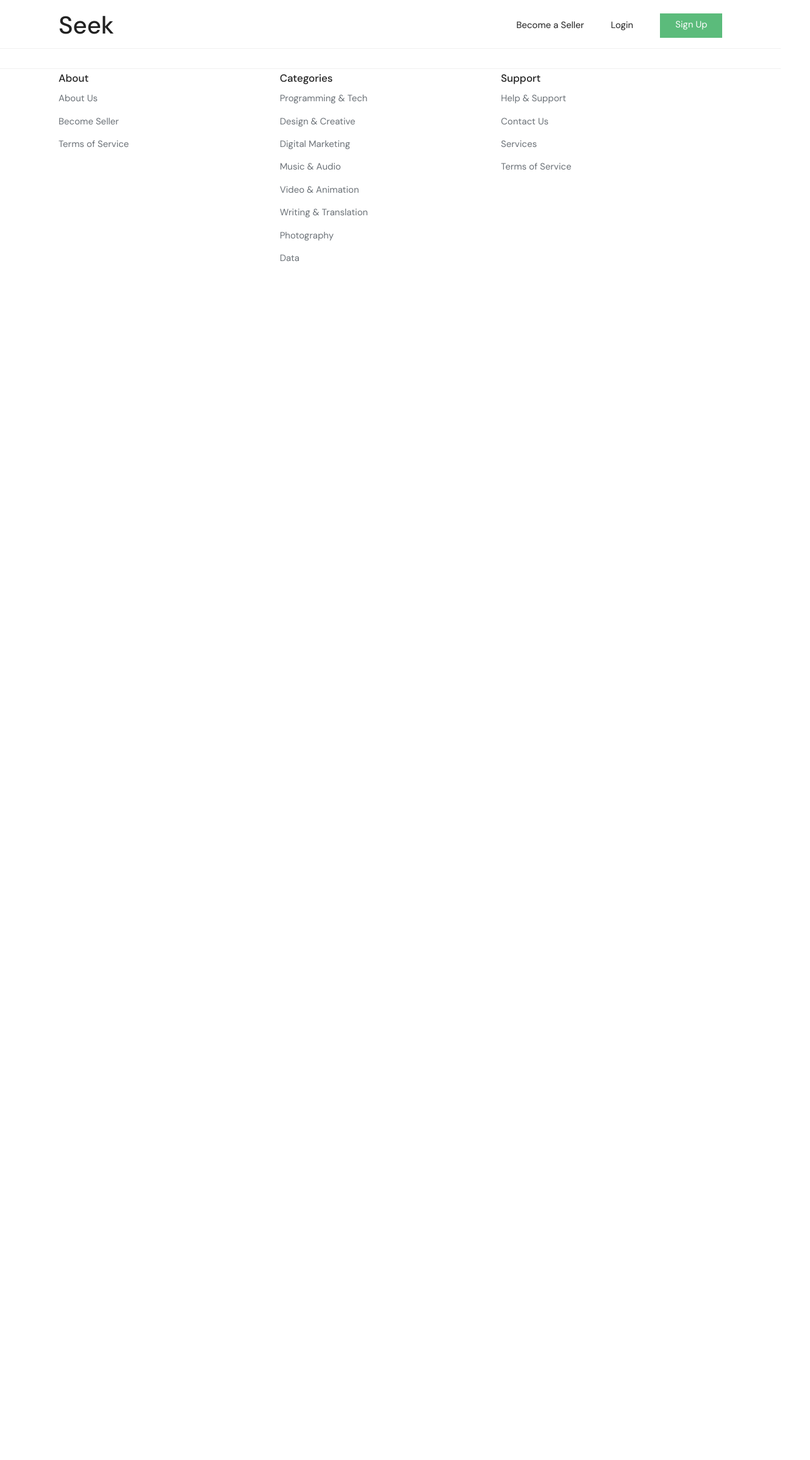
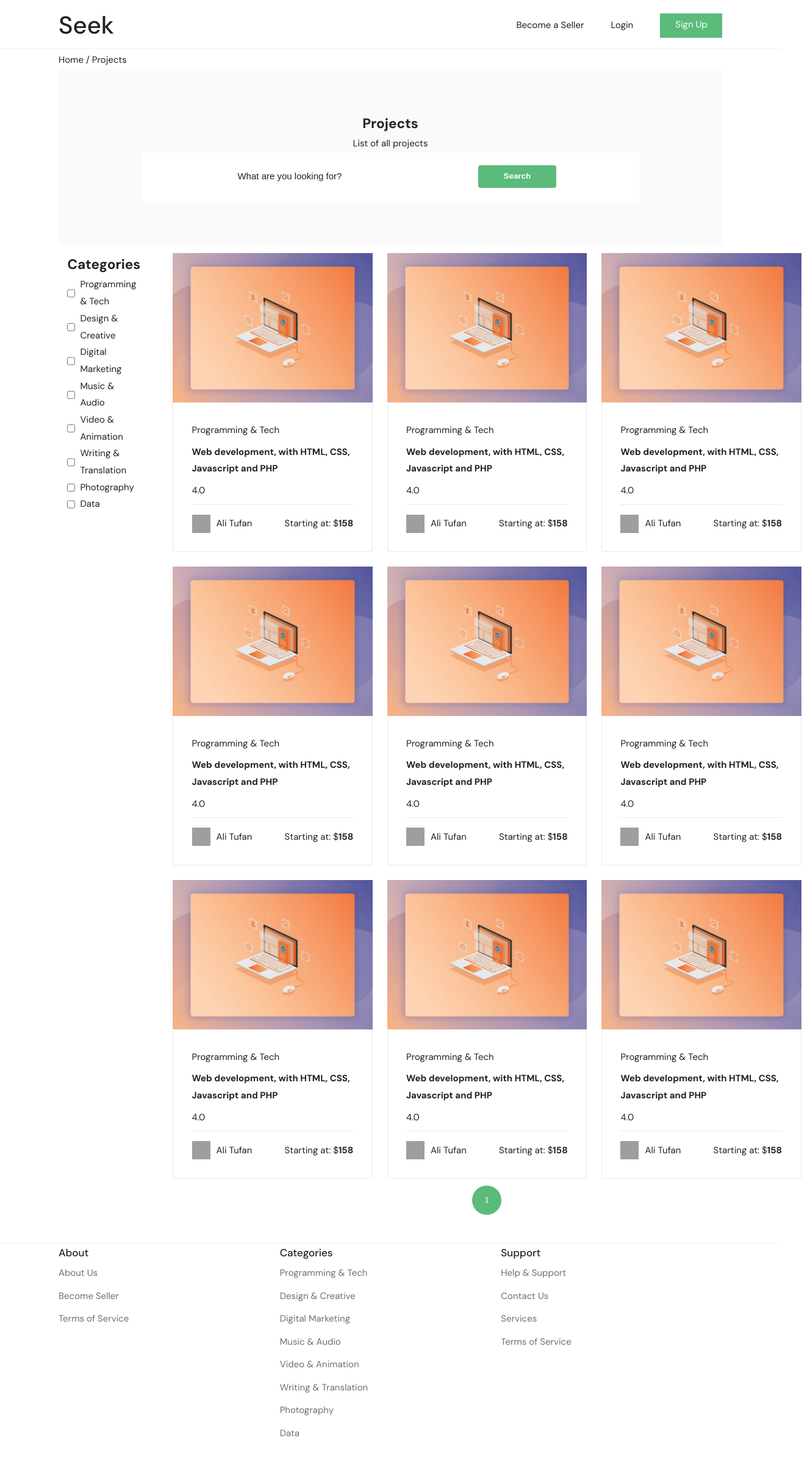
Before and after one commit to Mariga94/seek, a React (Vite) app in the folder client/: page /projects in a window 1280 px wide. Shown: the whole page at 61% size, 1328 px wide, since content can reach past the window. Before the commit the page ends 800 px from the top, so only its background shows below. Built offline with nearby package versions, Linux system fonts and the light colour scheme; grey boxes are pictures that could not be loaded.

Commit message:
Add projects section

```diff
--- a/client/src/App.tsx
+++ b/client/src/App.tsx
@@ -1,6 +1,6 @@
 import { BrowserRouter, Route, Routes } from "react-router-dom";
 import { Navbar, Footer } from "./components";
-import { Home, Talent } from "./pages";
+import { Home, Talent,Project } from "./pages";
 import "./App.css";
 
 function App() {
@@ -11,6 +11,7 @@ function App() {
         <Routes>
           <Route path="/" element={<Home />} />
           <Route path="/services" element={<Talent />} />
+          <Route path="/projects" element={<Project/>}/>
         </Routes>
       </main>
       <Footer />
--- a/client/src/pages/Home/Home.tsx
+++ b/client/src/pages/Home/Home.tsx
@@ -24,7 +24,7 @@ const Home = () => {
           </h1>
           <p className="home-para">Turn your idea into a reality</p>
           <div className="home-div-container">
-            <Link to="/work">Find Work</Link>
+            <Link to="/projects">Find Work</Link>
             <Link to="/services">Find Talent</Link>
           </div>
         </div>
--- /dev/null
+++ b/client/src/pages/Project/Project.tsx
@@ -0,0 +1,88 @@
+import { useState } from "react";
+import { TalentCard } from "../../components";
+import { categories } from "../../constant";
+import "./Project.css";
+
+const itemsPerPage = 9;
+const Project = () => {
+  const [currentPage, setCurrentPage] = useState(1);
+  const allItems = [
+    <TalentCard />,
+    <TalentCard />,
+    <TalentCard />,
+    <TalentCard />,
+    <TalentCard />,
+    <TalentCard />,
+    <TalentCard />,
+    <TalentCard />,
+    <TalentCard />,
+  ];
+  // handle pagination
+  const handlePagination = (pageNumber: number): void => {
+    setCurrentPage(pageNumber);
+  };
+
+  // calc start index and end index of the items to be displayed
+  const startIndex = (currentPage - 1) * itemsPerPage;
+  const endIndex = startIndex + itemsPerPage;
+  const displayedItems = allItems.slice(startIndex, endIndex);
+  return (
+    <div className="container project-page">
+      <div className="breadcrumbs">Home / Projects</div>
+      <div className="talent-page__header flex-col">
+        <h2>Projects</h2>
+        <p>
+          List of all projects
+        </p>
+        <form className="talent-page_form flex-row">
+          <input
+            type="text"
+            className="talent-page_form-input"
+            placeholder="What are you looking for?"
+          />
+          <button className="search-button">Search</button>
+        </form>
+      </div>
+
+      <div className="flex-row talent-page_main">
+        <div className="talent-page_left flex-col">
+          <h2>Categories</h2>
+          {categories.map((cat) => (
+            <div key={cat.id} className="categories-left">
+              <label>
+                <input type="checkbox" />
+                {cat.title}
+              </label>
+            </div>
+          ))}
+        </div>
+        <div className="talent-page_right flex-col">
+          <div className="grid">
+            {displayedItems.map((item, index) => (
+              <div key={index}>{item}</div>
+            ))}
+          </div>
+          <div className="pagination flex-row">
+            {Array.from({
+              length: Math.ceil(allItems.length / itemsPerPage),
+            }).map((_, index) => (
+              <button
+                key={index}
+                onClick={() => handlePagination(index + 1)}
+                className={
+                  currentPage === index + 1
+                    ? "pagination-button active"
+                    : "pagination-button"
+                }
+              >
+                {index + 1}
+              </button>
+            ))}
+          </div>
+        </div>
+      </div>
+    </div>
+  );
+};
+
+export default Project;
```
Also changed, not shown: client/src/pages/Project/Project.css (added).
